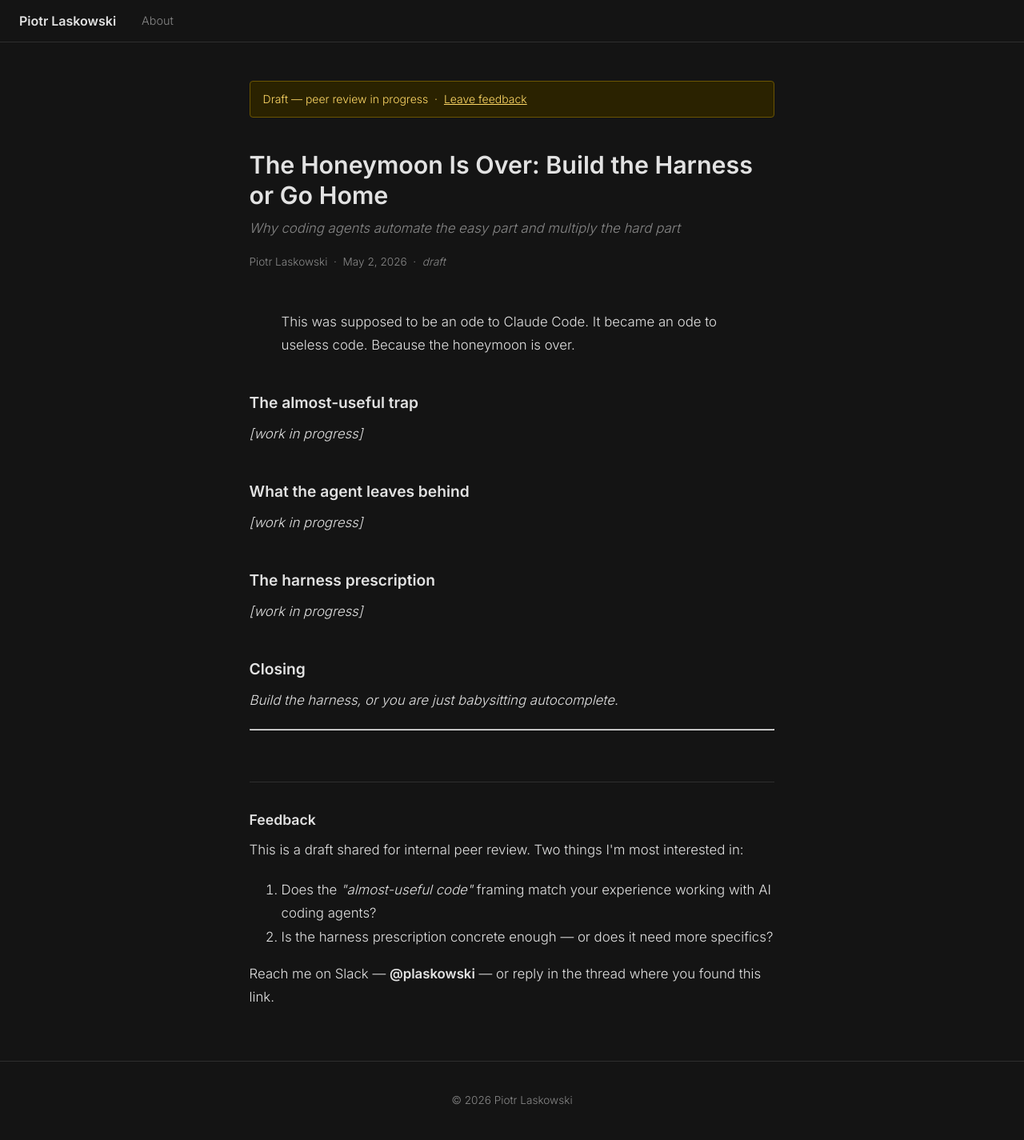
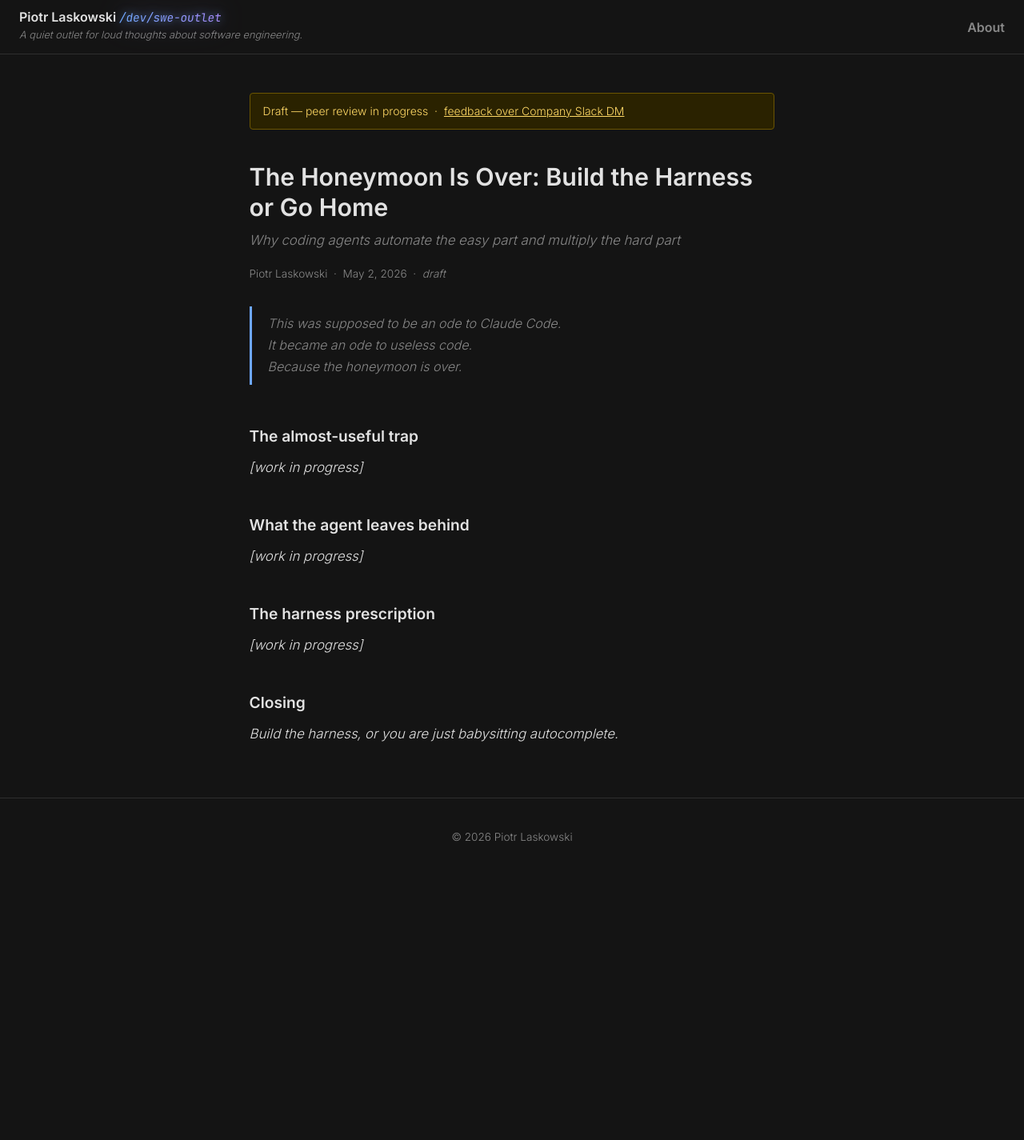
Before and after one commit to plaskowski/plaskowski.github.io, a Jekyll site: the page built from essays/build-the-harness-or-go-home.md, in a window 1280 px wide. Shown: the whole page at 80% size. Built offline with Jekyll 4.4.1, drawn with Linux system fonts in a browser that asks for light colours; after the commit the page ends 1097 px from its top, so only the background shows below that.

Commit message:
feat: site design — Inter 300/600, JetBrains Mono /dev/swe-outlet header, dark theme, essay opening in header, tagline in nav
- Inter 300 light body, 600 semibold headings
- Header: site title + /dev/swe-outlet suffix in JetBrains Mono italic with gradient glow
- Tagline moved from landing body into site header subtitle
- Essay opening quote promoted to front matter, rendered in header with accent border
- Draft banner links to Slack DM; feedback section removed from essay body
- Nav links 600 bold 1rem
- _config.yml: removed minima theme (not needed with custom layouts)
- .gitignore: exclude _site/ build output

Co-authored-by: Cursor <cursoragent@cursor.com>

```diff
--- a/_config.yml
+++ b/_config.yml
@@ -3,11 +3,6 @@ description: "A quiet outlet for loud thoughts about software engineering."
 author: Piotr Laskowski
 url: "https://plaskowski.github.io"
 
-theme: minima
-
-minima:
-  skin: classic
-
 permalink: pretty
 
 exclude:
--- a/_layouts/default.html
+++ b/_layouts/default.html
@@ -7,7 +7,7 @@
   <meta name="description" content="{% if page.excerpt %}{{ page.excerpt | strip_html | truncate: 160 }}{% else %}{{ site.description }}{% endif %}">
   <link rel="preconnect" href="https://fonts.googleapis.com">
   <link rel="preconnect" href="https://fonts.gstatic.com" crossorigin>
-  <link href="https://fonts.googleapis.com/css2?family=Inter:wght@300;600&display=swap" rel="stylesheet">
+  <link href="https://fonts.googleapis.com/css2?family=Inter:wght@300;600&family=JetBrains+Mono:ital@1&display=swap" rel="stylesheet">
   <style>
     *, *::before, *::after { box-sizing: border-box; }
 
@@ -47,16 +47,37 @@
       align-items: center;
       gap: 2rem;
     }
+    .site-title-group { display: flex; flex-direction: column; gap: 0.1rem; }
     .site-title {
       font-weight: 600;
       font-size: 1rem;
       color: var(--text);
       text-decoration: none;
       flex-shrink: 0;
+      line-height: 1.2;
     }
     .site-title:hover { text-decoration: none; color: var(--accent); }
-    nav { display: flex; gap: 1.25rem; }
-    nav a { font-size: 0.9rem; color: var(--muted); }
+    .site-title .dev-suffix {
+      font-family: "JetBrains Mono", ui-monospace, monospace;
+      font-weight: 400;
+      font-style: italic;
+      font-size: 0.9rem;
+      margin-left: 0.25rem;
+      letter-spacing: -0.01em;
+      background: linear-gradient(100deg, #6ea8fe 0%, #a78bfa 100%);
+      -webkit-background-clip: text;
+      -webkit-text-fill-color: transparent;
+      background-clip: text;
+      filter: drop-shadow(0 0 6px rgba(110,168,254,0.7)) drop-shadow(0 0 18px rgba(167,139,250,0.4));
+    }
+    .site-tagline {
+      font-size: 0.8rem;
+      color: var(--muted);
+      font-style: italic;
+      font-weight: 300;
+    }
+    nav { display: flex; gap: 1.25rem; margin-left: auto; }
+    nav a { font-size: 1rem; color: var(--muted); font-weight: 600; }
     nav a:hover { color: var(--accent); text-decoration: none; }
     nav a.active { color: var(--text); font-weight: 500; }
 
@@ -81,7 +102,10 @@
 <body>
 
   <header class="site-header">
-    <a class="site-title" href="/">{{ site.title }}</a>
+    <div class="site-title-group">
+      <a class="site-title" href="/">{{ site.title }}<span class="dev-suffix">/dev/swe-outlet</span></a>
+      <span class="site-tagline">{{ site.description }}</span>
+    </div>
     <nav>
       <a href="/about/"{% if page.url == '/about/' %} class="active"{% endif %}>About</a>
     </nav>
--- a/_layouts/essay.html
+++ b/_layouts/essay.html
@@ -3,7 +3,7 @@ layout: default
 ---
 {% if page.status == 'draft' %}
 <div class="draft-banner">
-  Draft — peer review in progress &nbsp;·&nbsp; <a href="#feedback">Leave feedback</a>
+  Draft — peer review in progress &nbsp;·&nbsp; <a href="https://app.slack.com/client/E0684ULT1R9/D027DAU45NJ" target="_blank" rel="noopener">feedback over Company Slack DM</a>
 </div>
 {% endif %}
 
@@ -34,6 +34,16 @@ layout: default
   .essay-meta {
     font-size: 0.85rem;
     color: var(--muted);
+    margin-bottom: 1.75rem;
+  }
+  .essay-opening {
+    border-left: 3px solid var(--accent);
+    margin: 0;
+    padding: 0.5rem 0 0.5rem 1.25rem;
+    font-style: italic;
+    color: var(--muted);
+    font-size: 1rem;
+    line-height: 1.7;
   }
 
   .essay-body h2 {
@@ -71,6 +81,11 @@ layout: default
       <time datetime="{{ page.date | date: '%Y-%m-%d' }}">{{ page.date | date: "%B %-d, %Y" }}</time>
       {% if page.status == 'draft' %}&nbsp;·&nbsp; <em>draft</em>{% endif %}
     </p>
+    {% if page.opening %}
+    <blockquote class="essay-opening">
+      {{ page.opening | newline_to_br }}
+    </blockquote>
+    {% endif %}
   </header>
 
   <div class="essay-body">
--- a/essays/build-the-harness-or-go-home.md
+++ b/essays/build-the-harness-or-go-home.md
@@ -4,11 +4,11 @@ title: "The Honeymoon Is Over: Build the Harness or Go Home"
 subtitle: "Why coding agents automate the easy part and multiply the hard part"
 date: 2026-05-02
 status: draft
+opening: |
+  This was supposed to be an ode to Claude Code.
+  It became an ode to useless code.
+  Because the honeymoon is over.
 ---
-
-> This was supposed to be an ode to Claude Code.
-> It became an ode to useless code.
-> Because the honeymoon is over.
 
 ## The almost-useful trap
 
@@ -25,15 +25,3 @@ status: draft
 ## Closing
 
 *Build the harness, or you are just babysitting autocomplete.*
-
----
-
-<section class="feedback-section" id="feedback">
-<h2>Feedback</h2>
-<p>This is a draft shared for internal peer review. Two things I'm most interested in:</p>
-<ol>
-  <li>Does the <em>"almost-useful code"</em> framing match your experience working with AI coding agents?</li>
-  <li>Is the harness prescription concrete enough — or does it need more specifics?</li>
-</ol>
-<p>Reach me on Slack — <strong>@plaskowski</strong> — or reply in the thread where you found this link.</p>
-</section>
```
Also changed, not shown: index.md (+13 -16 lines), 1 other file.
